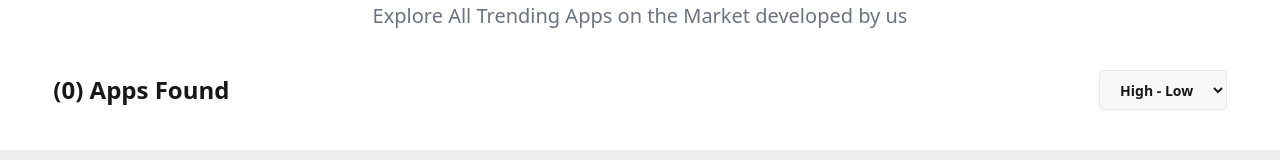
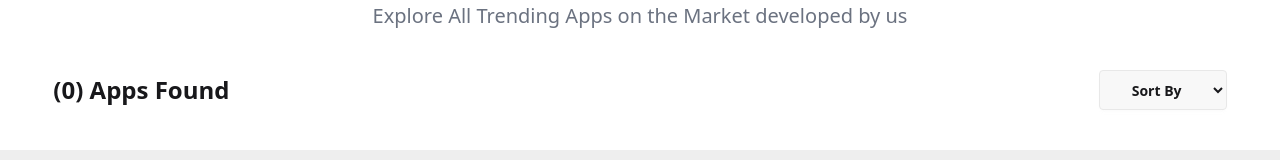
Before and after one commit to jinnahakondo/B-12-A-8-Appventure-, a React (Vite) app: page /installation in a window 1280 px wide. Shown: the part 166-326 px from the top of the page. Built offline with nearby package versions, Linux system fonts and the light colour scheme.

Commit message:
sort functionality added

```diff
--- a/src/Components/Apps/Installed Apps/InstalledApps.jsx
+++ b/src/Components/Apps/Installed Apps/InstalledApps.jsx
@@ -12,6 +12,20 @@ const InstalledApps = () => {
         const StoredApps = allApps.filter(app => storedAppsId.includes(app.id))
         setAllStoredApps(StoredApps)
     }, [allApps])
+
+    // sort high to low
+    const handelOnChange = (e) => {
+        const value = e.target.value;
+        if (value === 'lowToHigh') {
+            setAllStoredApps([...allStoredApps].sort((a, b) => a.ratingAvg - b.ratingAvg))
+
+        }
+        else if (value === 'highToLow') {
+            setAllStoredApps([...allStoredApps].sort((a, b) => b.ratingAvg - a.ratingAvg))
+
+        }
+    }
+
     return (
         <div>
             <div className='my-10'>
@@ -22,10 +36,10 @@ const InstalledApps = () => {
                 <div><h3 className='text-2xl font-bold'>({allStoredApps.length}) Apps Found</h3></div>
                 <div>
                     <div className=''>
-                        <select className='btn'>
-                            <option disabled> Sort By</option>
-                            <option > High - Low</option>
-                            <option > Low - High </option>
+                        <select className='btn' onChange={handelOnChange}>
+                            <option disabled selected > Sort By</option>
+                            <option value="highToLow" > High - Low</option>
+                            <option value="lowToHigh"> Low - High </option>
                         </select>
                     </div>
                 </div>
--- a/src/Utiltty/Utility.js
+++ b/src/Utiltty/Utility.js
@@ -18,4 +18,7 @@ const addAppsToLs = id => {
     }
 
 }
+
+
+
 export { getStoredApps, addAppsToLs }
```
